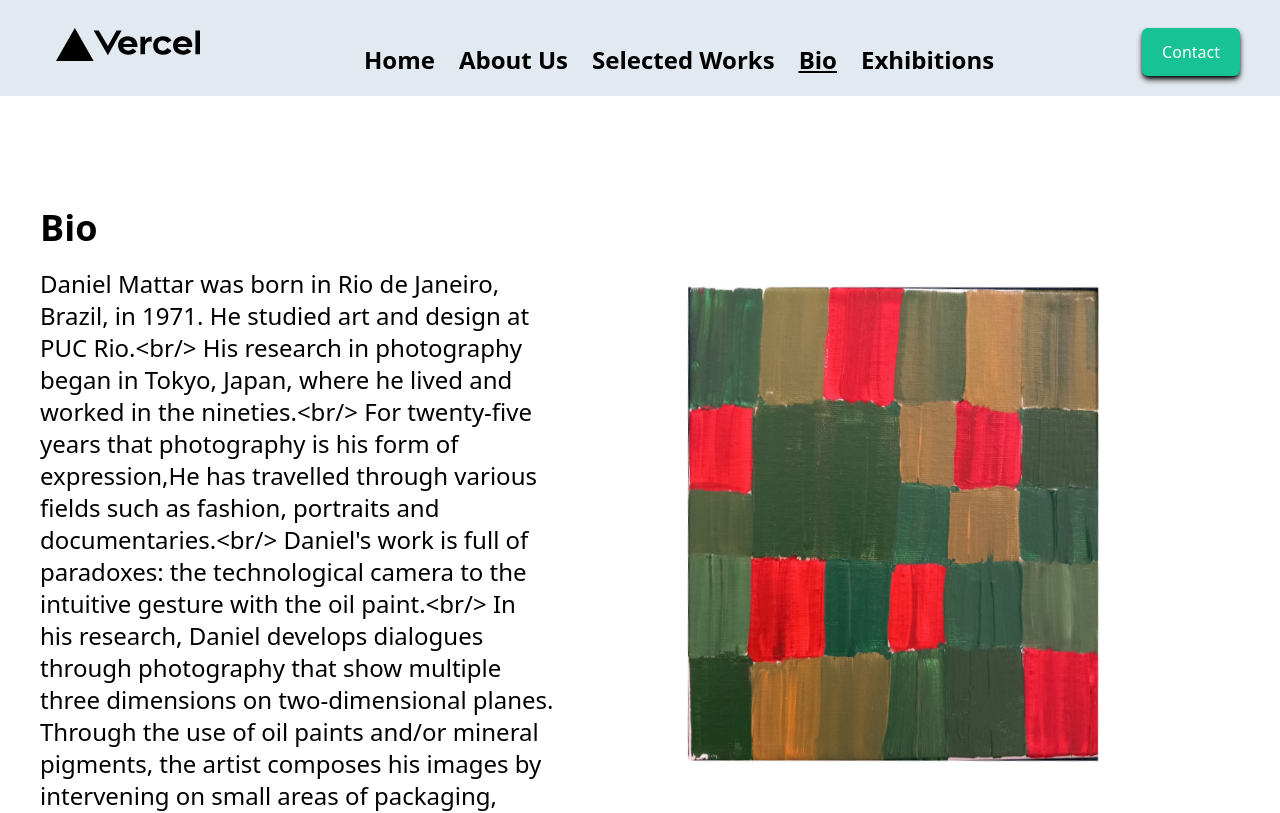
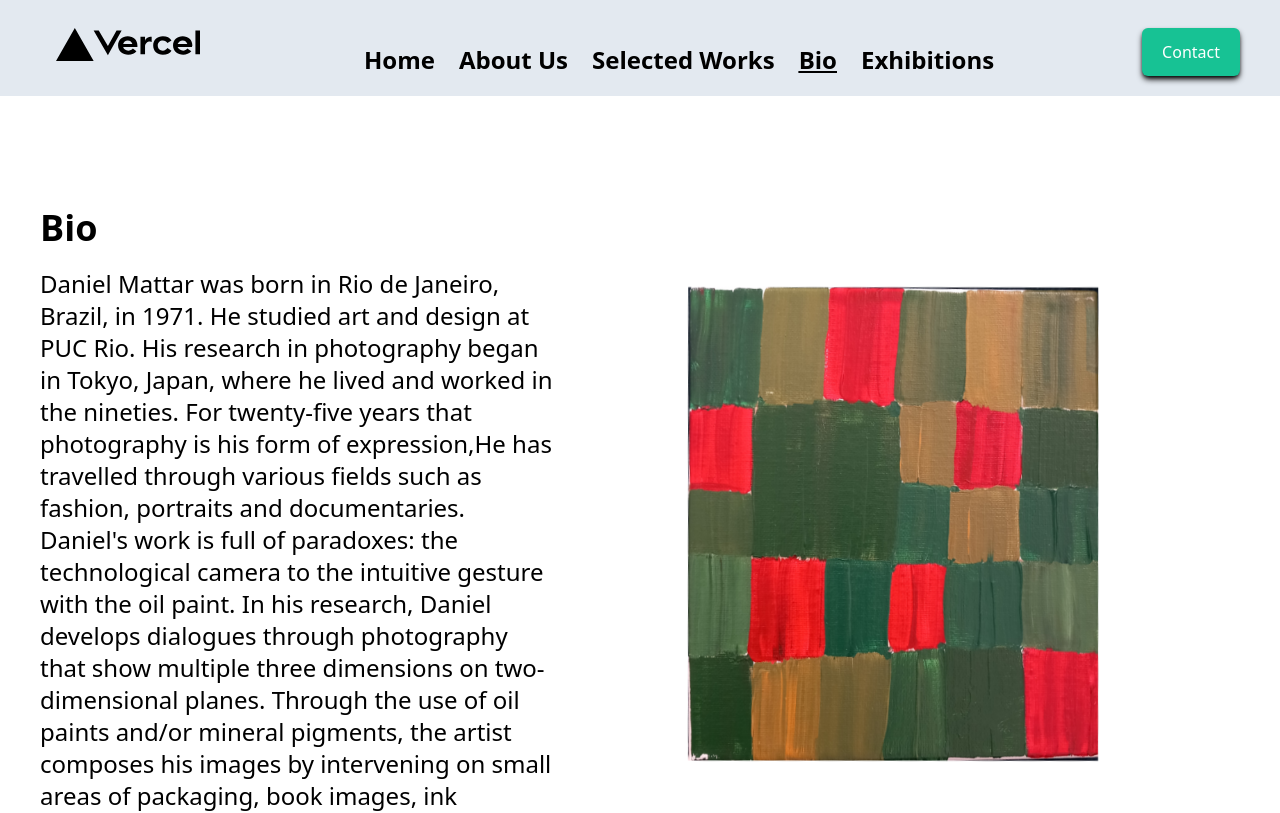
Before and after one commit to yafet-123/personal_website, a Next.js app: page /bio in a window 1280 px wide. Shown: the top 813 px of the page. Built offline with nearby package versions, Linux system fonts and the light colour scheme.

Commit message:
editing the seleced works api

```diff
--- a/app/SelectedWorks/page.tsx
+++ b/app/SelectedWorks/page.tsx
@@ -1,24 +1,24 @@
 import { Suspense } from 'react';
 import SelectedWorksDisplay from '@/components/SelectedWorksDisplay'
 
-// async function fetchImages() {
-//   const response = await fetch(
-//     // fetch from our code repository
-//     process.env.URL + '/api/PullImage',
-//     {
-//       next: {
-//         revalidate: 60,
-//       },
-//     }
-//   );
+async function fetchImages() {
+  const response = await fetch(
+    // fetch from our code repository
+    process.env.URL + '/api/PullImage',
+    {
+      next: {
+        revalidate: 60,
+      },
+    }
+  );
 
-//   const repos = await response.json(); // change file response json file
-//   return repos;
-// }
+  const repos = await response.json();
+  return repos;
+}
 
 export default async function SelectedWorks() {
-  // const images = await fetchImages();
-  // console.log(images)
+  const images = await fetchImages();
+  console.log(images)
   return (
     <main className="">
       {/*<Suspense fallback={<div className="w-full flex items-center justify-center mt-96 text-2xl">Loading Works Please Wait ...</div>}>
--- a/app/api/PullImage/route.ts
+++ b/app/api/PullImage/route.ts
@@ -11,19 +11,19 @@ const cloudinaryAuth = {
 };
 
 export const GET = async (req: NextApiRequest, res: NextApiResponse) => {
-  try {
-    const response = await axios.get(`${cloudinaryUrl}/resources/image/upload`, {
-      auth: cloudinaryAuth,
-      params: {
-        prefix: folderName,
-        type: 'upload'
-      }
-    });
+  // try {
+  //   const response = await axios.get(`${cloudinaryUrl}/resources/image/upload`, {
+  //     auth: cloudinaryAuth,
+  //     params: {
+  //       prefix: folderName,
+  //       type: 'upload'
+  //     }
+  //   });
 
-    const retrievedImages = response.data.resources;
-    return new Response(JSON.stringify(retrievedImages), { status: 200 });
-  } catch (error) {
-    console.log(error)
-    return new Response("Failed to fetch all prompts", { status: 500 });
-  }
+  //   const retrievedImages = response.data.resources;
+  //   return new Response(JSON.stringify(retrievedImages), { status: 200 });
+  // } catch (error) {
+  //   console.log(error)
+  //   return new Response("Failed to fetch all prompts", { status: 500 });
+  // }
 };
--- a/app/bio/page.tsx
+++ b/app/bio/page.tsx
@@ -10,19 +10,19 @@ export default async function Bio() {
         <div className="flex flex-col w-full lg:w-[75%] lg:mt-20">
           <h1 className="font-bold text-4xl mb-5">Bio</h1>
           <p className="text-lg lg:text-2xl">
-            {`Daniel Mattar was born in Rio de Janeiro, Brazil, in 1971. He studied art and design at PUC Rio.<br/>
-            His research in photography began in Tokyo, Japan, where he lived and worked in the nineties.<br/>
+            {`Daniel Mattar was born in Rio de Janeiro, Brazil, in 1971. He studied art and design at PUC Rio.
+            His research in photography began in Tokyo, Japan, where he lived and worked in the nineties.
             For twenty-five years that photography is his form of expression,He has travelled through various fields such as fashion,
-            portraits and documentaries.<br/>
-            Daniel's work is full of paradoxes: the technological camera to the intuitive gesture with the oil paint.<br/>
+            portraits and documentaries.
+            Daniel's work is full of paradoxes: the technological camera to the intuitive gesture with the oil paint.
             In his research, Daniel develops dialogues through photography that show multiple three dimensions on two-dimensional planes.
             Through the use of oil paints and/or mineral pigments, the artist composes his images by intervening on small areas of packaging,
             book images, ink cartridges, photos from personal files and several other surfaces related to image reproduction. Once finished,
             his micro-spaces are immediately photographed at the height of freshness of the paints and then printed in large-scale works,
-            establishing a vast dimensional vocabulary of volumes and colours.<br/>
+            establishing a vast dimensional vocabulary of volumes and colours.
             Daniel holds individual and collective exhibitions since 1988, including the Rio de Janeiro Modern Art Museum (MAM-RJ),
-            the Banco do Brasil Cultural Center (CCBB) and the Sergio Porto Cultural Space.<br/>
-            Today he lives in Lisbon, Portugal, where he develops his artistic work.<br/>`}
+            the Banco do Brasil Cultural Center (CCBB) and the Sergio Porto Cultural Space.
+            Today he lives in Lisbon, Portugal, where he develops his artistic work.`}
           </p>
         </div>
 
```
